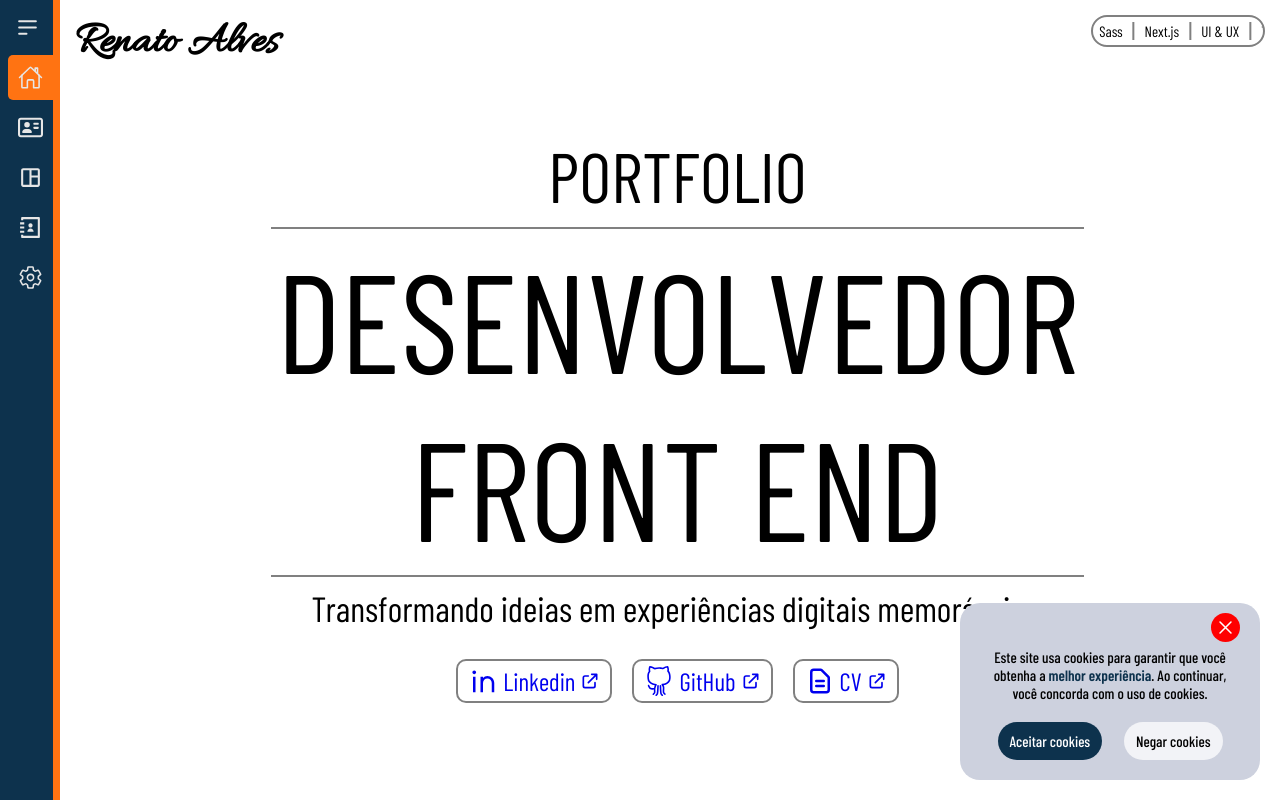
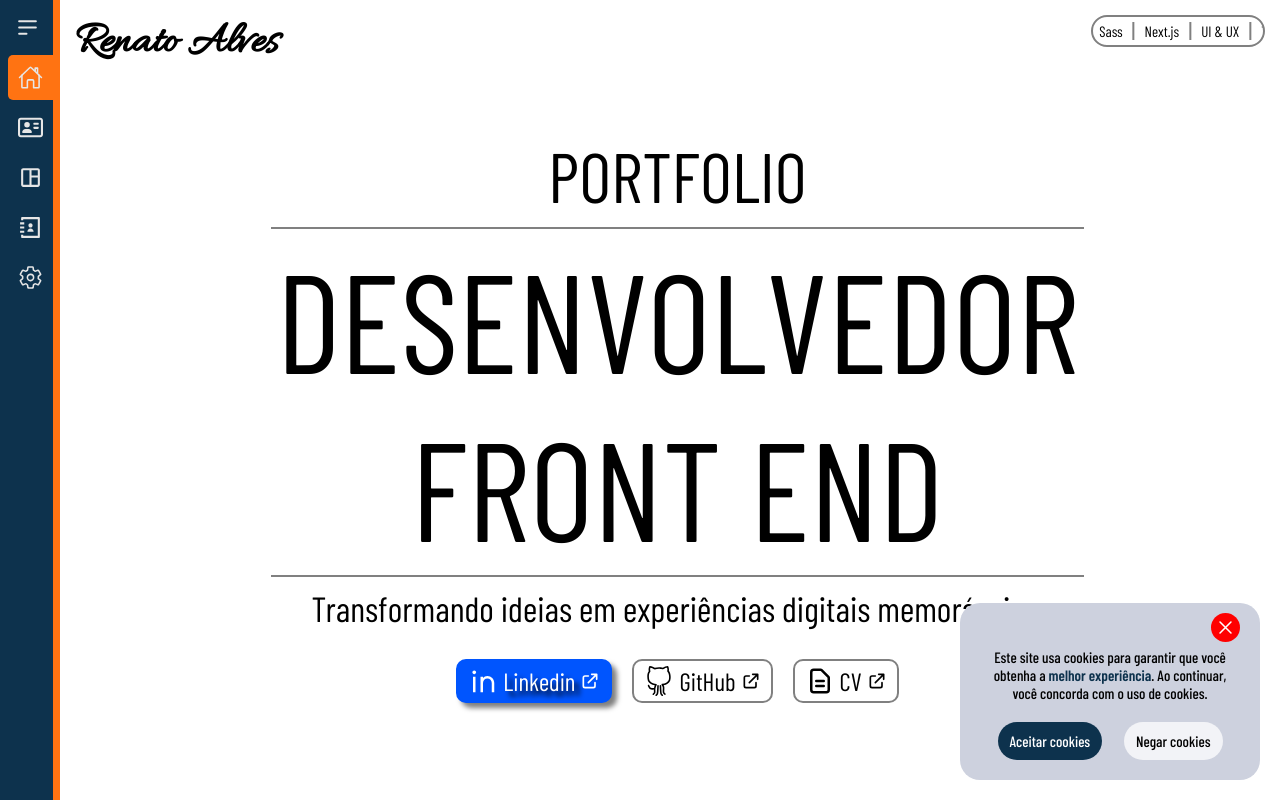
Before and after one commit to rena02to/portfolio, a Next.js app: page / in a window 1280 px wide. In both pictures the pointer is over the link "Linkedin". Shown: the top 800 px of the page. Built offline with nearby package versions, Linux system fonts and the light colour scheme; grey boxes are pictures that could not be loaded; a web font is replaced by a local one.

Commit message:
adicionando personalização aos links

```diff
--- a/src/styles/start.module.scss
+++ b/src/styles/start.module.scss
@@ -166,6 +166,49 @@
             }
             p{
                 font-size: 30px;
+                color: black;
+            }
+        }
+        .linkedin{
+            &:hover{
+                background-color: rgb(0, 85, 254);
+                border: 2px solid rgb(0, 85, 254);
+                box-shadow: 5px 5px 5px rgba(black, 0.5);
+                p, svg{
+                    color: white;
+                    text-shadow: 5px 5px 5px black;
+                }
+            }
+            svg{
+                color: rgb(0, 85, 254);
+            }
+        }
+        .github{
+            &:hover{
+                background-color: rgb(75, 75, 75);
+                border: 2px solid rgb(75, 75, 75);
+                box-shadow: 5px 5px 5px rgba(black, 0.5);
+                p, svg{
+                    color: white;
+                    text-shadow: 5px 5px 5px black;
+                }
+            }
+            svg{
+                color: black;
+            }
+        }
+        .curriculum{
+            &:hover{
+                background-color: $navbar-button-activated;
+                border: 2px solid $navbar-button-activated;
+                box-shadow: 5px 5px 5px rgba(black, 0.5);
+                p, svg{
+                    color: white;
+                    text-shadow: 5px 5px 5px rgba(black, 0.7);
+                }
+            }
+            svg{
+                color: black;
             }
         }
         @media (max-width: 1600px){
```
